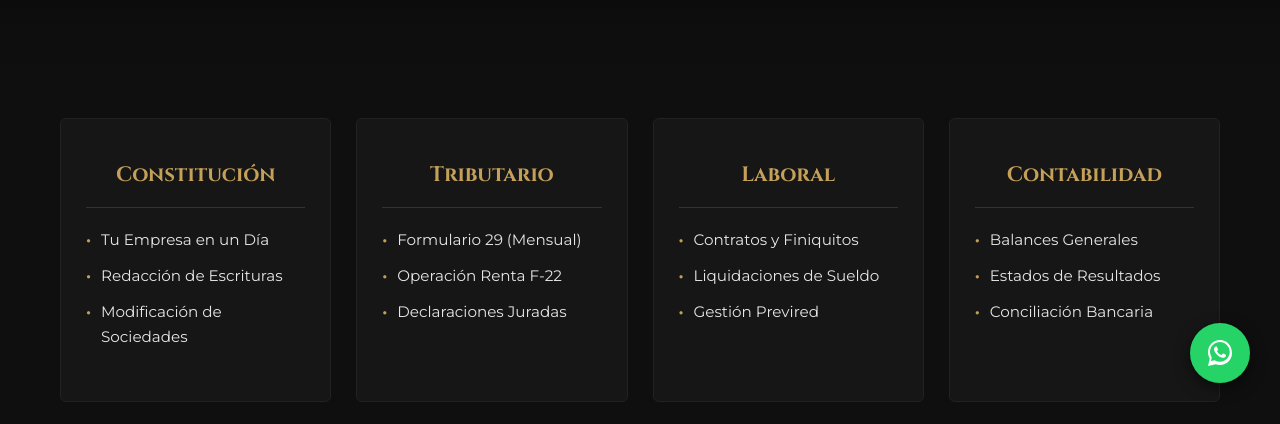
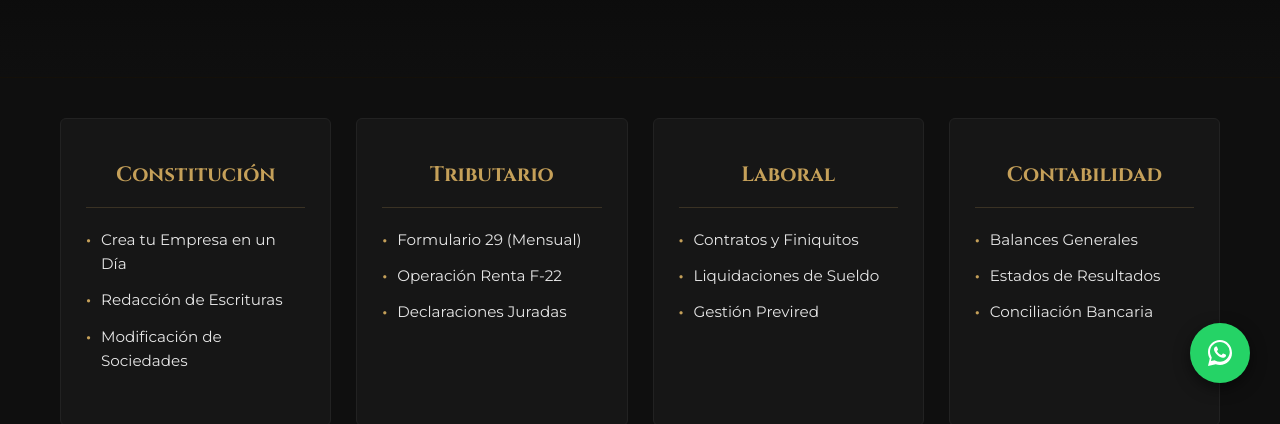
Before and after one commit to iolivares-debug/Pagina-Web, a plain HTML site: page index.html in a window 1280 px wide. Shown: the part 387-811 px from the top of the page. Drawn offline with Linux system fonts and the light colour scheme.

Commit message:
feat: 'Crea tu Empresa en un Día' en la tarjeta de Constitución
Co-Authored-By: Claude Opus 5.5 <noreply@anthropic.com>

```diff
--- a/index.html
+++ b/index.html
@@ -262,7 +262,7 @@
             <div class="card">
                 <h3>Constitución</h3>
                 <ul>
-                    <li>Tu Empresa en un Día</li>
+                    <li>Crea tu Empresa en un Día</li>
                     <li>Redacción de Escrituras</li>
                     <li>Modificación de Sociedades</li>
                 </ul>
```
